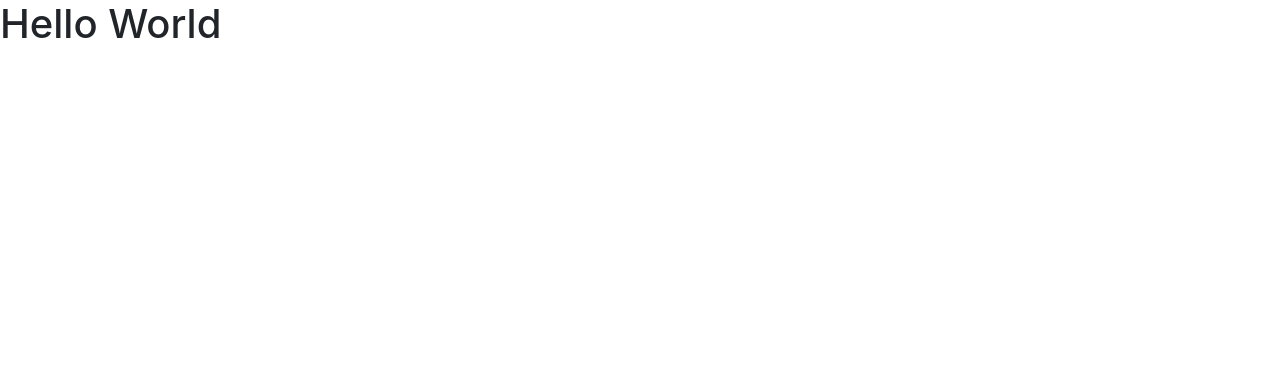
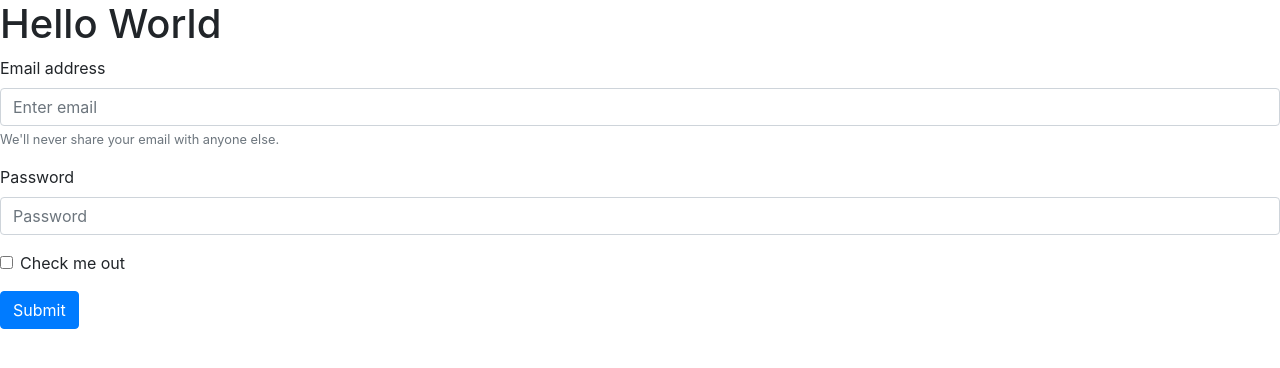
Before and after one commit to yashu183/githubDemo, a plain HTML site: page index.html in a window 1280 px wide. Drawn offline with nearby package versions, Linux system fonts and the light colour scheme.

Commit message:
added content form in index.html

```diff
--- a/index.html
+++ b/index.html
@@ -14,6 +14,35 @@
   </head>
   <body>
     <h1>Hello World</h1>
+    <form>
+        <div class="form-group">
+          <label for="exampleInputEmail1">Email address</label>
+          <input
+            type="email"
+            class="form-control"
+            id="exampleInputEmail1"
+            aria-describedby="emailHelp"
+            placeholder="Enter email"
+          />
+          <small id="emailHelp" class="form-text text-muted"
+            >We'll never share your email with anyone else.</small
+          >
+        </div>
+        <div class="form-group">
+          <label for="exampleInputPassword1">Password</label>
+          <input
+            type="password"
+            class="form-control"
+            id="exampleInputPassword1"
+            placeholder="Password"
+          />
+        </div>
+        <div class="form-group form-check">
+          <input type="checkbox" class="form-check-input" id="exampleCheck1" />
+          <label class="form-check-label" for="exampleCheck1">Check me out</label>
+        </div>
+        <button type="submit" class="btn btn-primary">Submit</button>
+      </form>
     <script
       src="https://code.jquery.com/jquery-3.3.1.slim.min.js"
       integrity="sha384-q8i/X+965DzO0rT7abK41JStQIAqVgRVzpbzo5smXKp4YfRvH+8abtTE1Pi6jizo"
```
